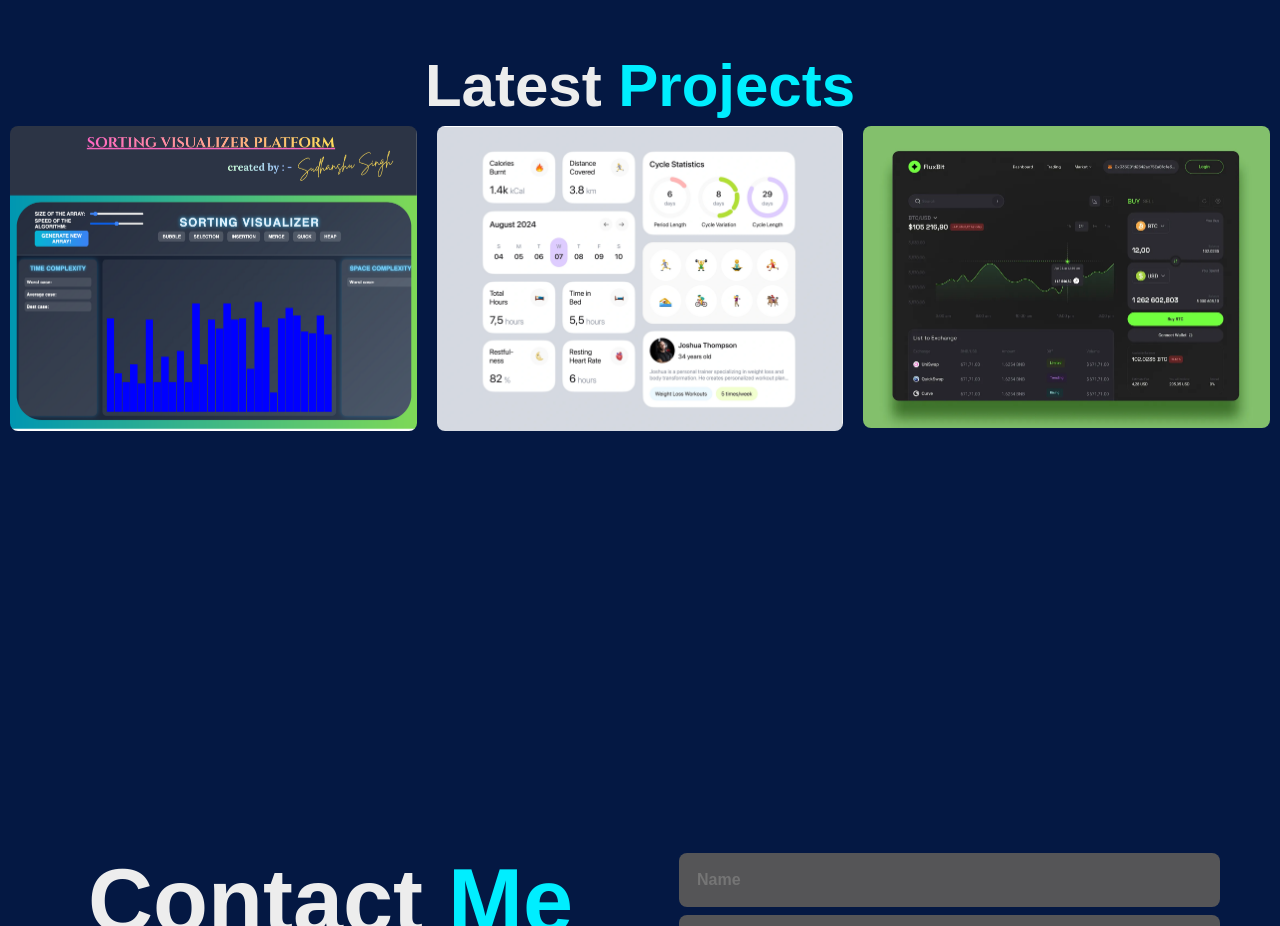
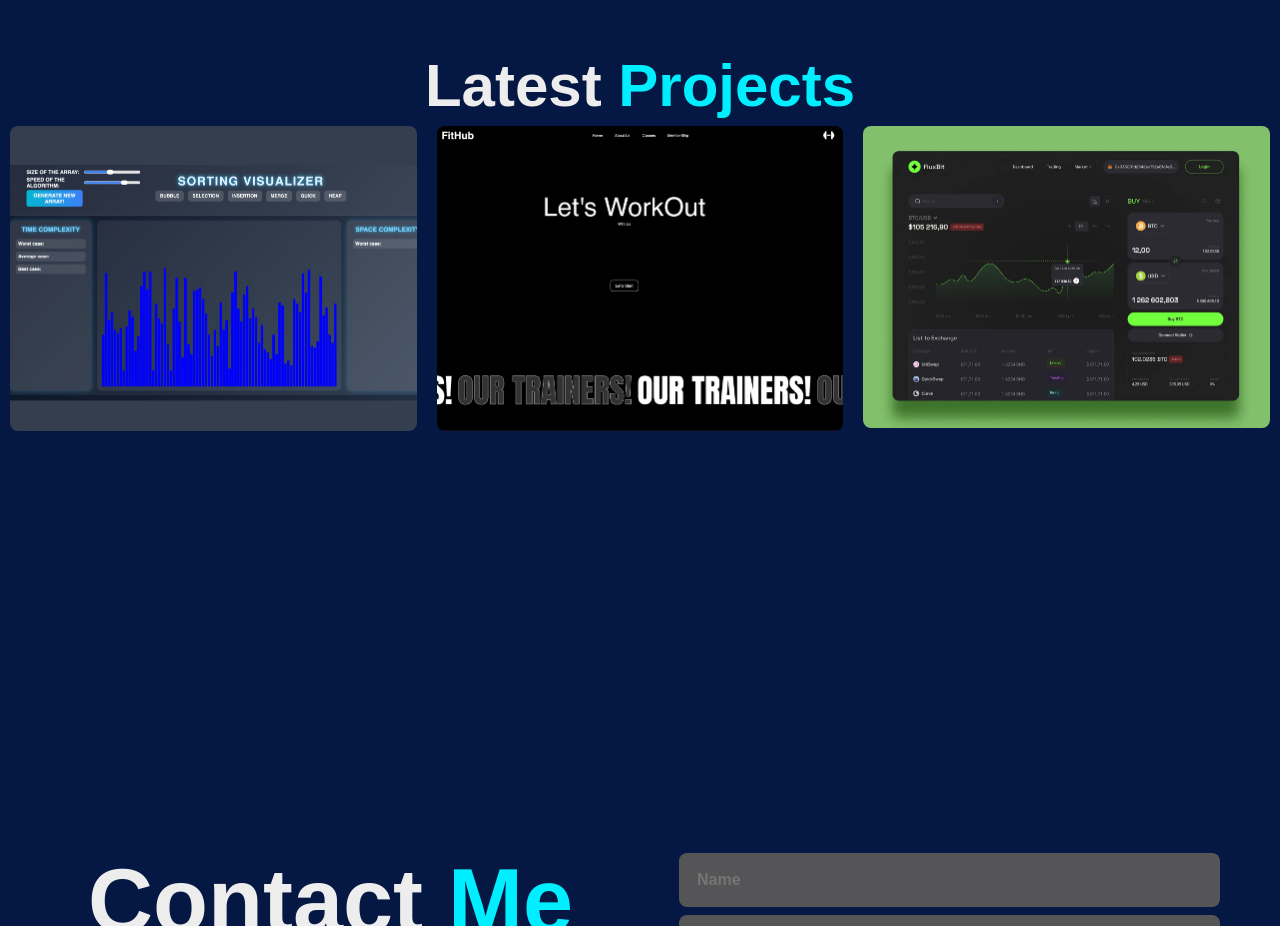
Before and after one commit to Sudhanshu1026/My-3D-responsive-Portfolio, a plain HTML site: page index.html in a window 1280 px wide. Shown: the part 3380-4306 px from the top of the page. Drawn offline with nearby package versions, Linux system fonts and the light colour scheme.

Commit message:
New Project added

```diff
--- a/index.html
+++ b/index.html
@@ -252,7 +252,7 @@
 
           <div class="portfolio-content">
             <div class="row">
-              <img src="SORTING VISUALIZER PLATFORM.png" />
+              <img src="Sorting Visualizer.png" />
               <div class="layer">
                 <h5>AI Image Enhancer</h5>
                 <p>
@@ -268,17 +268,17 @@
               </div>
             </div>
             <div class="row">
-              <img src="Fitness Tracker website.png" />
+              <img src="Fithub Homepage.png" />
               <div class="layer">
-                <h5>Fitness Tracker</h5>
+                <h5>Fithub–Fitness Membership Webpage</h5>
                 <p>
-                  Fitness tracker webpage using frontend-only that calculates
-                  calorie intake, tracks exercise and calories burned, and
-                  visualizes progress using progress bars and device motion
-                  sensor features for real-time activity monitoring.
+                  A fitness membership platform designed
+                   to help users explore training programs, membership plans, and fitness
+                   services with ease. The layout focuses on clarity, smooth transitions,
+                   and an enjoyable browsing experience.
                 </p>
 
-                <a href="#"
+                <a href="https://fithub-iota.vercel.app"
                   ><i class="bx bx-link-external" style="color: #000"></i
                 ></a>
               </div>
```
Also changed, not shown: Fithub Homepage.png (added), Fitness Tracker website.png (deleted), SORTING VISUALIZER PLATFORM.png (deleted), Sorting Visualizer.png (added), 1 other file.
